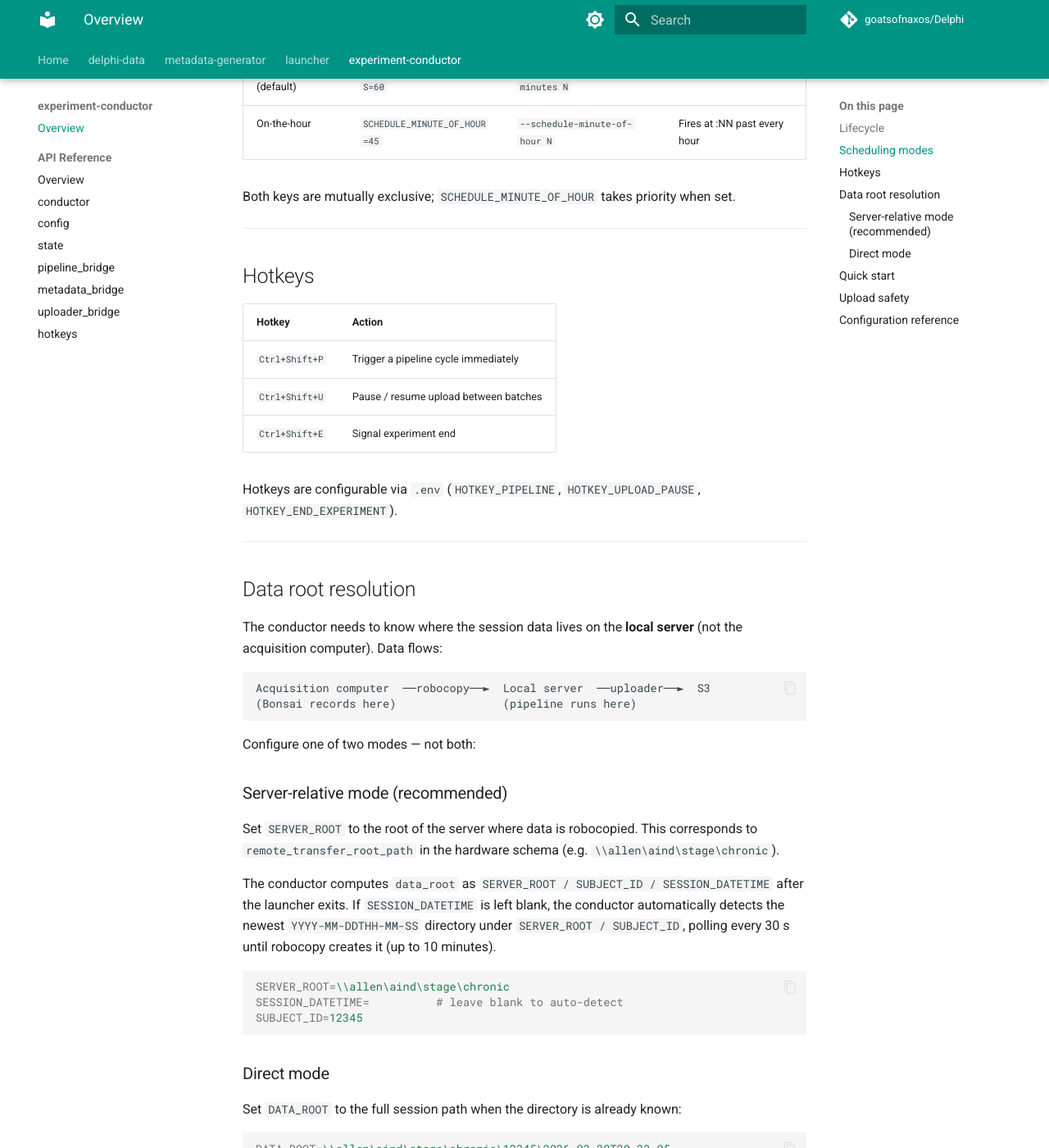
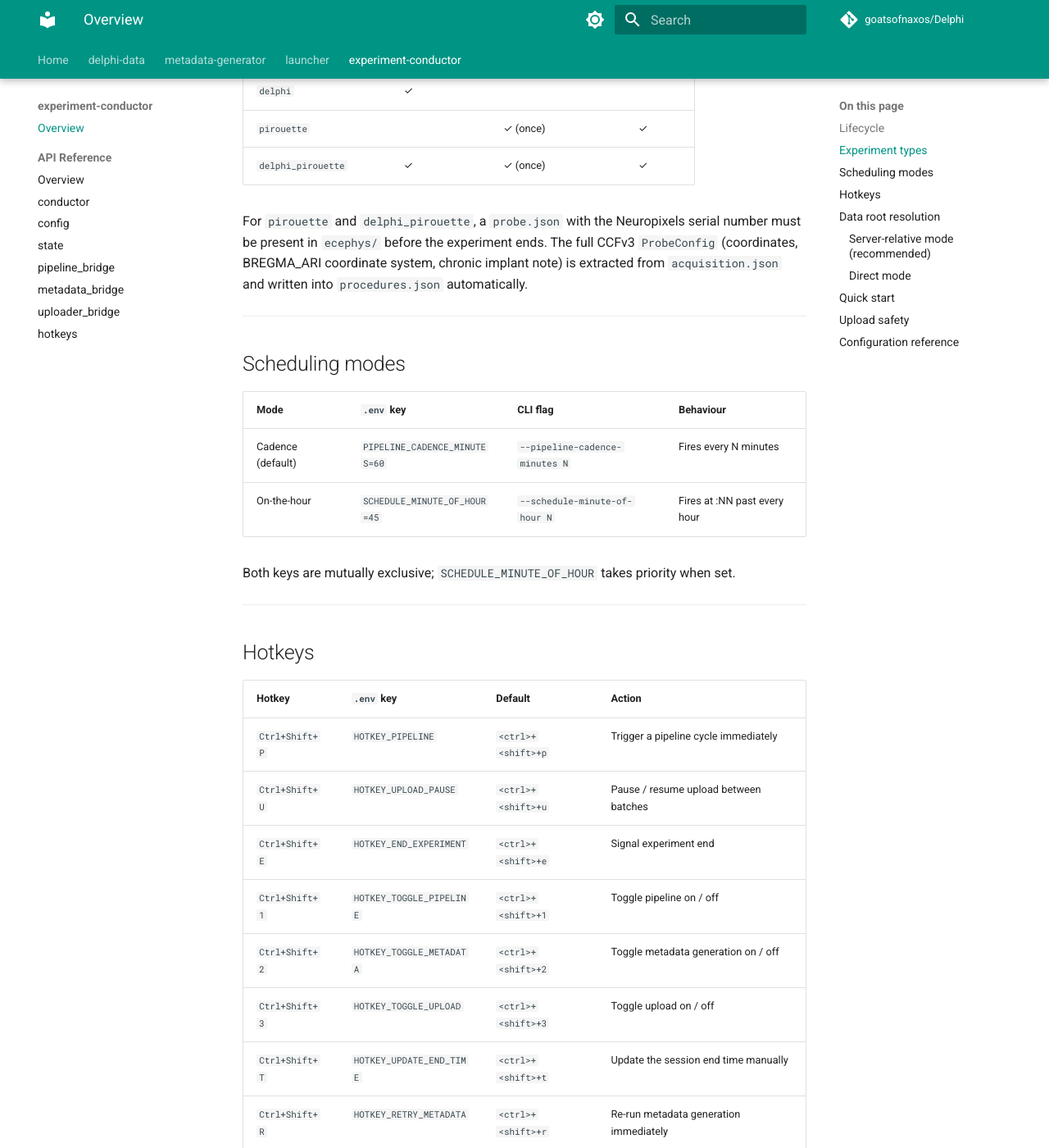
Before and after one commit to goatsofnaxos/Delphi, an MkDocs documentation site: the page built from docs/experiment-conductor/index.md, in a window 1280 px wide and 1400 px high, scrolled down 1258 px. Shown: the whole window at 82% size. Built offline with MkDocs 1.6.1 and Material for MkDocs 9.7.7, drawn with Linux system fonts in a browser that asks for light colours; comment, search, counter and statistics services are not loaded; some of the changed text lies outside the part shown.

Commit message:
Add --append to pipeline CLI and conductor bridge; update docs
- delphi_data/cli.py: expose --append flag on the pipeline subcommand so
  the conductor's subprocess call does not fail argparse; passes append=True
  to run_pipeline()
- pipeline_bridge.py: always pass --append so each cadence cycle merges
  new Harp data into the existing delphi_dataset.csv
- docs/experiment-conductor/index.md: add experiment-types table, expand
  hotkeys table from 3 to all 8 hotkeys, note --append behaviour
- docs/experiment-conductor/api/pipeline_bridge.md: mention run_consolidation

Co-Authored-By: Claude Sonnet 4.6 <noreply@anthropic.com>

````diff
--- a/docs/experiment-conductor/index.md
+++ b/docs/experiment-conductor/index.md
@@ -25,7 +25,8 @@ LAUNCHING ──► RUNNING ──► ENDING ──► DONE
 
 2. **RUNNING** — a cadence scheduler fires a *cycle* every N minutes (or at
    a fixed minute past every hour).  Each cycle:
-   - Runs the full `delphi-data` pipeline (consolidate → build-dataset → snapshot).
+   - Runs the full `delphi-data` pipeline (consolidate → build-dataset → snapshot),
+     always with `--append` so new Harp data accumulates in the existing CSV.
    - Moves Delphi metadata files to `behavior/metadata/` (once, after first
      consolidation).
    - Generates AIND metadata in `data_root/metadata/` (once, after metadata
@@ -42,6 +43,22 @@ LAUNCHING ──► RUNNING ──► ENDING ──► DONE
 
 ---
 
+## Experiment types
+
+| `EXPERIMENT_TYPE` | Delphi pipeline | Pirouette consolidation | Probe metadata |
+|-------------------|:--------------:|:----------------------:|:--------------:|
+| `delphi`          | ✓              |                        |                |
+| `pirouette`       |                | ✓ (once)               | ✓              |
+| `delphi_pirouette`| ✓              | ✓ (once)               | ✓              |
+
+For `pirouette` and `delphi_pirouette`, a `probe.json` with the Neuropixels
+serial number must be present in `ecephys/` before the experiment ends.
+The full CCFv3 `ProbeConfig` (coordinates, BREGMA_ARI coordinate system,
+chronic implant note) is extracted from `acquisition.json` and written into
+`procedures.json` automatically.
+
+---
+
 ## Scheduling modes
 
 | Mode | `.env` key | CLI flag | Behaviour |
@@ -55,14 +72,18 @@ Both keys are mutually exclusive; `SCHEDULE_MINUTE_OF_HOUR` takes priority when
 
 ## Hotkeys
 
-| Hotkey | Action |
-|--------|--------|
-| `Ctrl+Shift+P` | Trigger a pipeline cycle immediately |
-| `Ctrl+Shift+U` | Pause / resume upload between batches |
-| `Ctrl+Shift+E` | Signal experiment end |
+| Hotkey | `.env` key | Default | Action |
+|--------|-----------|---------|--------|
+| `Ctrl+Shift+P` | `HOTKEY_PIPELINE` | `<ctrl>+<shift>+p` | Trigger a pipeline cycle immediately |
+| `Ctrl+Shift+U` | `HOTKEY_UPLOAD_PAUSE` | `<ctrl>+<shift>+u` | Pause / resume upload between batches |
+| `Ctrl+Shift+E` | `HOTKEY_END_EXPERIMENT` | `<ctrl>+<shift>+e` | Signal experiment end |
+| `Ctrl+Shift+1` | `HOTKEY_TOGGLE_PIPELINE` | `<ctrl>+<shift>+1` | Toggle pipeline on / off |
+| `Ctrl+Shift+2` | `HOTKEY_TOGGLE_METADATA` | `<ctrl>+<shift>+2` | Toggle metadata generation on / off |
+| `Ctrl+Shift+3` | `HOTKEY_TOGGLE_UPLOAD` | `<ctrl>+<shift>+3` | Toggle upload on / off |
+| `Ctrl+Shift+T` | `HOTKEY_UPDATE_END_TIME` | `<ctrl>+<shift>+t` | Update the session end time manually |
+| `Ctrl+Shift+R` | `HOTKEY_RETRY_METADATA` | `<ctrl>+<shift>+r` | Re-run metadata generation immediately |
 
-Hotkeys are configurable via `.env` (`HOTKEY_PIPELINE`, `HOTKEY_UPLOAD_PAUSE`,
-`HOTKEY_END_EXPERIMENT`).
+All hotkeys are configurable via `.env` or CLI flags.
 
 ---
 
@@ -82,7 +103,7 @@ Configure one of two modes — not both:
 
 Set `SERVER_ROOT` to the root of the server where data is robocopied.
 This corresponds to `remote_transfer_root_path` in the hardware schema
-(e.g. `\\allen\aind\stage\chronic`).
+(e.g. `\allen\aind\stage\chronic`).
 
 The conductor computes `data_root` as `SERVER_ROOT / SUBJECT_ID / SESSION_DATETIME`
 after the launcher exits.  If `SESSION_DATETIME` is left blank, the conductor
@@ -91,7 +112,7 @@ automatically detects the newest `YYYY-MM-DDTHH-MM-SS` directory under
 (up to 10 minutes).
 
 ```ini
-SERVER_ROOT=\\allen\aind\stage\chronic
+SERVER_ROOT=\allen\aind\stage\chronic
 SESSION_DATETIME=          # leave blank to auto-detect
 SUBJECT_ID=12345
 ```
@@ -101,7 +122,7 @@ SUBJECT_ID=12345
 Set `DATA_ROOT` to the full session path when the directory is already known:
 
 ```ini
-DATA_ROOT=\\allen\aind\stage\chronic\12345\2026-03-20T20-23-05
+DATA_ROOT=\allen\aind\stage\chronic\12345\2026-03-20T20-23-05
 ```
 
 ---
@@ -114,7 +135,7 @@ cp .env.example .env   # set SERVER_ROOT + SUBJECT_ID (or DATA_ROOT directly)
 uv run scripts/run_conductor.py
 
 # or with CLI overrides:
-uv run scripts/run_conductor.py --server-root \\allen\aind\stage\chronic --subject-id 12345 --dry-run
+uv run scripts/run_conductor.py --server-root \allen\aind\stage\chronic --subject-id 12345 --dry-run
 ```
 
 ---
````
Also changed, not shown: docs/experiment-conductor/api/pipeline_bridge.md (+3 -1 lines), 2 other files.
